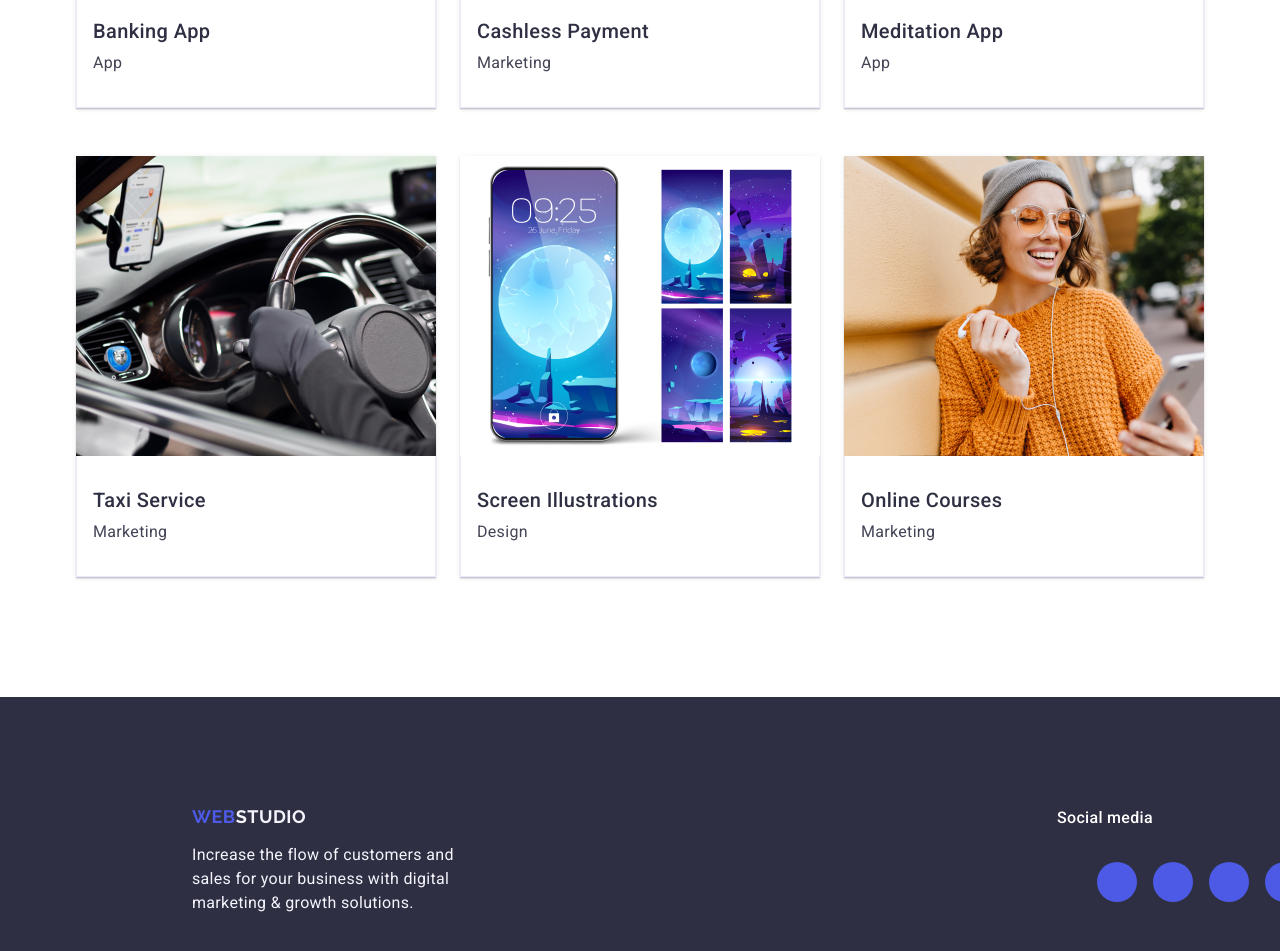
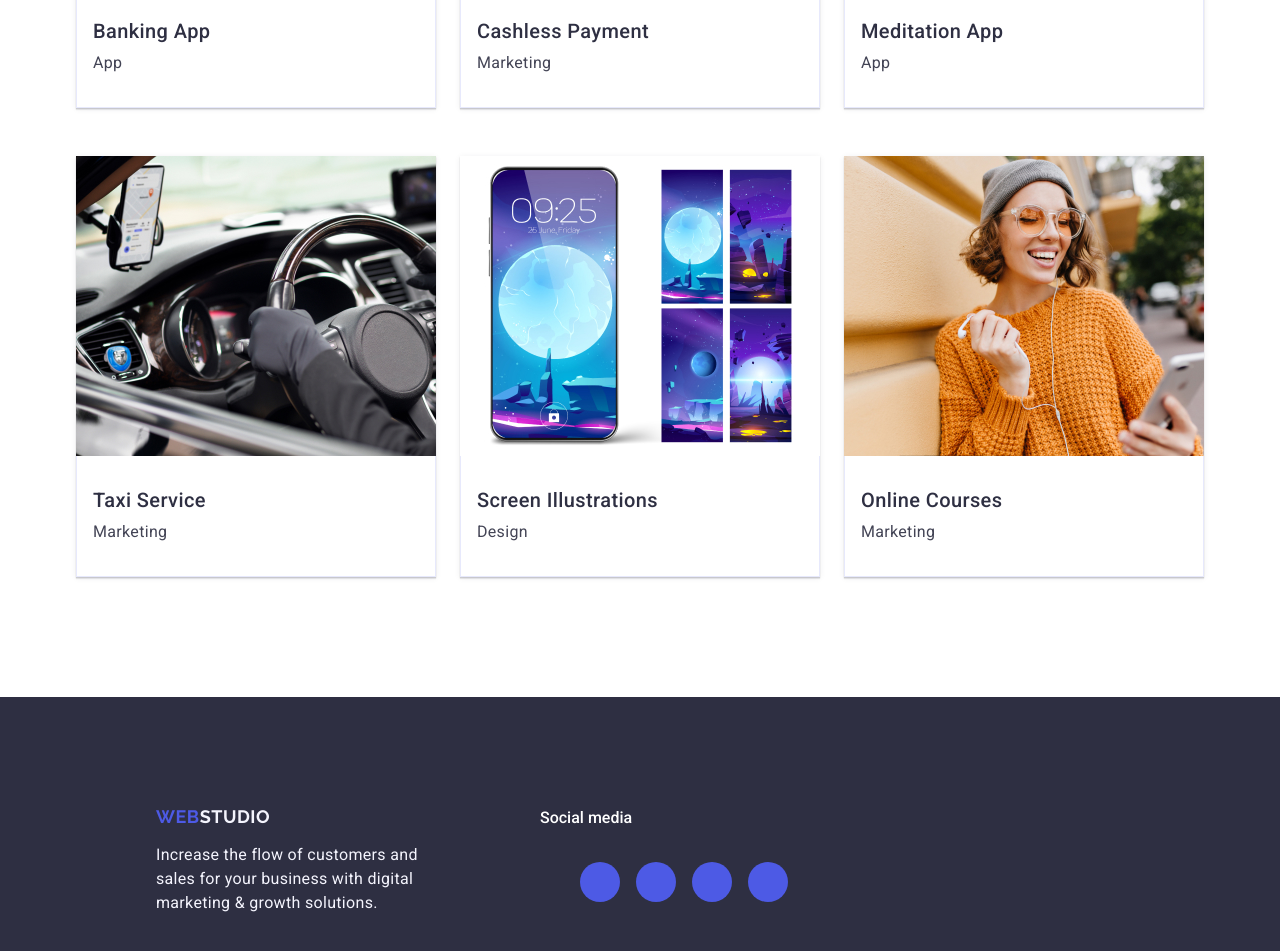
Before and after one commit to TTVictoria/goit-markup-hw-04, a plain HTML site: page index.html in a window 1280 px wide. Shown: the part 2495-3446 px from the top of the page. Drawn offline with nearby package versions, Linux system fonts and the light colour scheme; files that its build step writes are made by us from their sources.

Commit message:
footer css

```diff
--- a/css/styles.css
+++ b/css/styles.css
@@ -519,9 +519,9 @@ img {
 .div-footer {
     display: flex;
     align-items: baseline;
-        margin-right: 120px;
 }
 
+.logo-p-footer {margin-right: 120px;}
 
 .logo-footer {
     font-family: "Raleway", sans-serif;
@@ -555,20 +555,22 @@ img {
     font-family: "Roboto";
     text-align: left;
 }
-
+.div-content-socialmedia {
+    width: 208px;
+    height: 80px;
+    flex-shrink: 0;
+}
 .p-socialmedia {
 font-weight: 500; /*жирність шрифта*/
 font-size: 16px; /*розмір*/
 line-height: 1.5; /*простір між рядками*/
-letter-spacing: 0.02em; /*між літерами*/
 color: #FFFFFF; /*color text*/
 margin-bottom: 16px; /*відступи*/
-font-family: Roboto;
+font-family: 'Roboto';
 font-style: normal;
 width: 96px;
 height: 24px;
-
-
+align-items: flex-start;
 }
 
 .ul-sozial {
@@ -581,6 +583,7 @@ height: 24px;
     width: 40px;
     height: 40px;
     list-style-type: none;
+    transition: background-color 250ms cubic-bezier(0.4, 0, 0.2, 1);
 }
 
 .href-sozial {
@@ -598,9 +601,3 @@ height: 24px;
 
 .icon-ellipse-footer {
     fill: #F4F4FD;}
-
-.div-content-socialmedia {
-    width: 208;
-    height: 80px;
-    flex-shrink: 0;
-}
--- a/index.html
+++ b/index.html
@@ -358,7 +358,7 @@
 
     <footer class="footer">
         <div class="container div-footer">
-            <div class="container logo-p-footer">
+            <div class="logo-p-footer">
                  <a class="logo-footer" href="./index.html">Web<span class="logo-studio-footer">Studio</span></a>
                  <p class="footer-paragraph">Increase the flow of customers and sales for your business with digital
                 marketing & growth solutions.</p>
```
